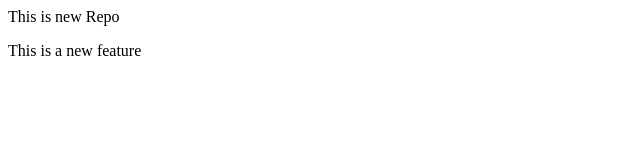
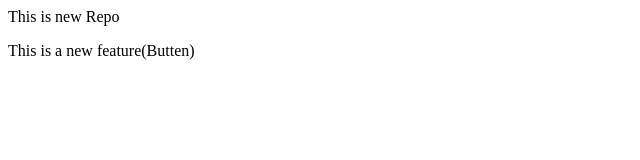
Before and after one commit to shazzadul42/localRepo, a plain HTML site: page index.html in a window 1280 px wide. Shown: the full height of the page, 0-640 px from the left. Drawn offline with Linux system fonts and the light colour scheme.

```diff
--- a/index.html
+++ b/index.html
@@ -1,2 +1,2 @@
 <p>This is new Repo</p>
-<p>This is a new feature</p>
+<p>This is a new feature(Butten)</p>
```
